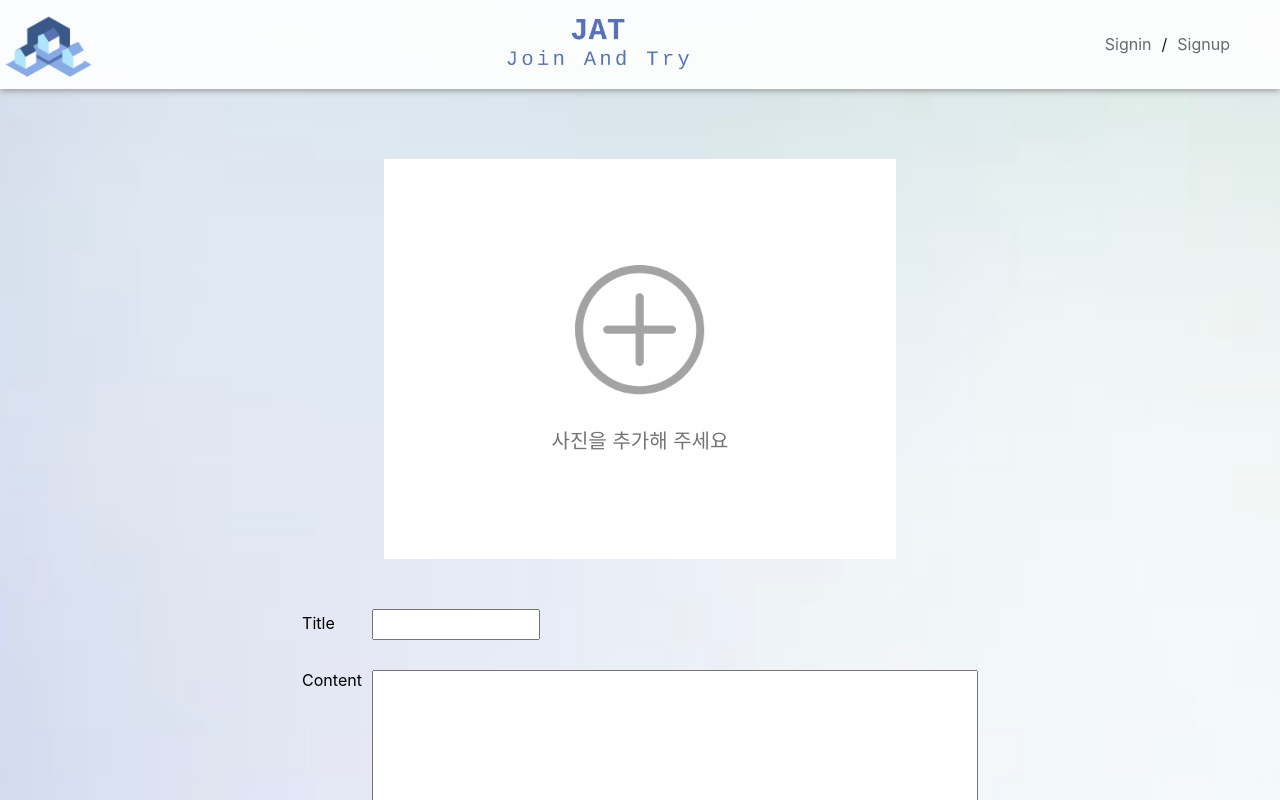
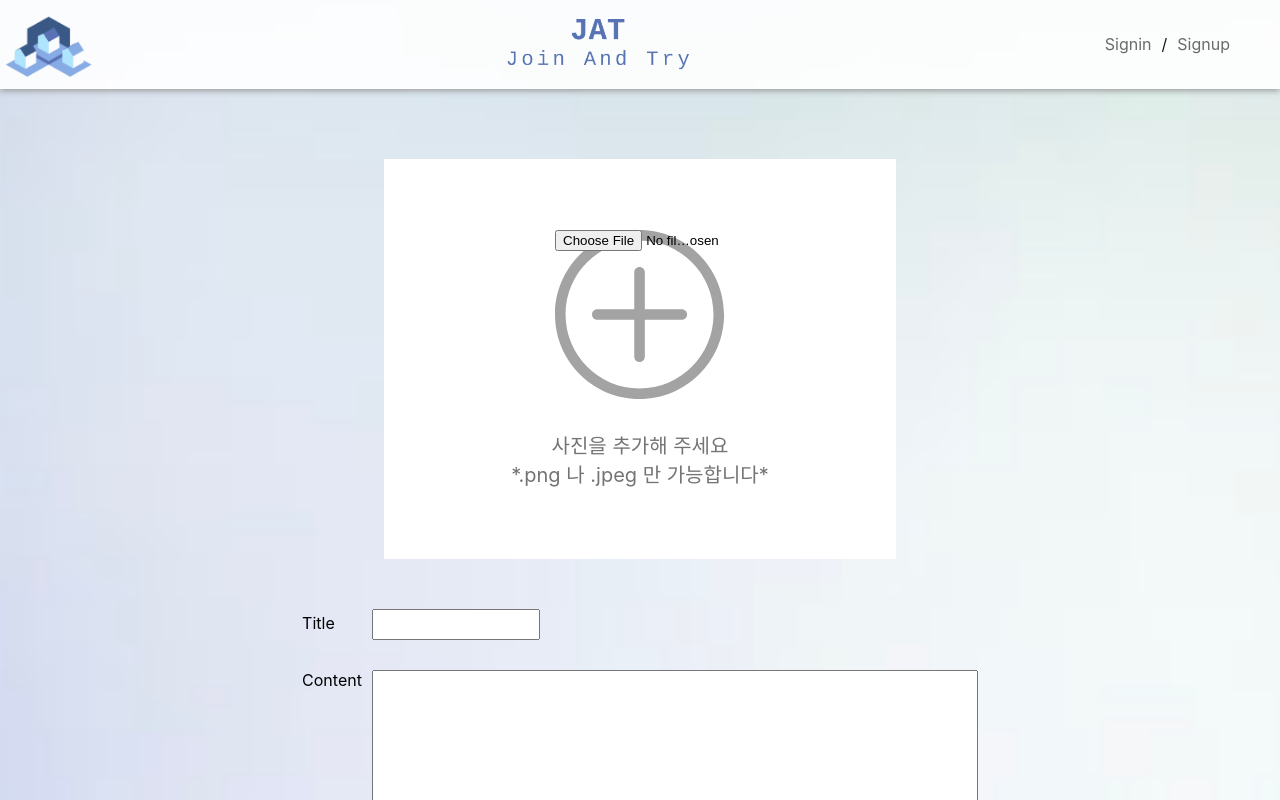
Before and after one commit to HACKERTON-JATS/front_end_jats, a React (Create React App) app: page / in a window 1280 px wide. Shown: the top 800 px of the page. Built offline with nearby package versions, Linux system fonts and the light colour scheme.

Commit message:
[ADD] WRITE UI

```diff
--- a/src/components/Write/WriteCon/WritePhoto.js
+++ b/src/components/Write/WriteCon/WritePhoto.js
@@ -1,12 +1,11 @@
 import * as S from "./styles";
-import Plus from "../../../assets/plusPhoto.png";
 
 const WritePhoto = () => {
     return (
         <S.PhotoWrapper>
             <S.PhotoChoose>
-                <S.PlusPhoto src={Plus} />
-                <S.AddPhoto>사진을 추가해 주세요</S.AddPhoto>
+                <S.PlusPhoto type="file" />
+                <S.AddPhoto>사진을 추가해 주세요 <br /> *.png 나 .jpeg 만 가능합니다*</S.AddPhoto>
             </S.PhotoChoose>
         </S.PhotoWrapper>
     )
--- a/src/components/Write/WriteCon/styles.js
+++ b/src/components/Write/WriteCon/styles.js
@@ -1,4 +1,6 @@
 import styled from "styled-components";
+import Plus from "../../../assets/plusPhoto.png";
+
 
 export const PhotoWrapper = styled.div`
     width: 100%;
@@ -17,14 +19,20 @@ export const PhotoChoose = styled.div`
     cursor: pointer;
 `
 
-export const PlusPhoto = styled.img`
-    width: 130px;
+export const PlusPhoto = styled.input`
+    display: flex;
+    align-items: center;
+    justify-content: center;
+    width: 170px;
+    height: 170px;
+    background-image: url(${Plus});
 `
 
 export const AddPhoto = styled.p`
     color: #747474;
     font-size: 20px;
     margin-top: 30px;
+    text-align: center;
 `
 
 export const ConWrapper = styled.section`
@@ -44,6 +52,7 @@ export const Title = styled.div`
 export const Content = styled.div`
     display: flex;
     margin-top: 30px;
+    margin-bottom: 50px;
 `
 
 export const TitleInp = styled.input`
```
